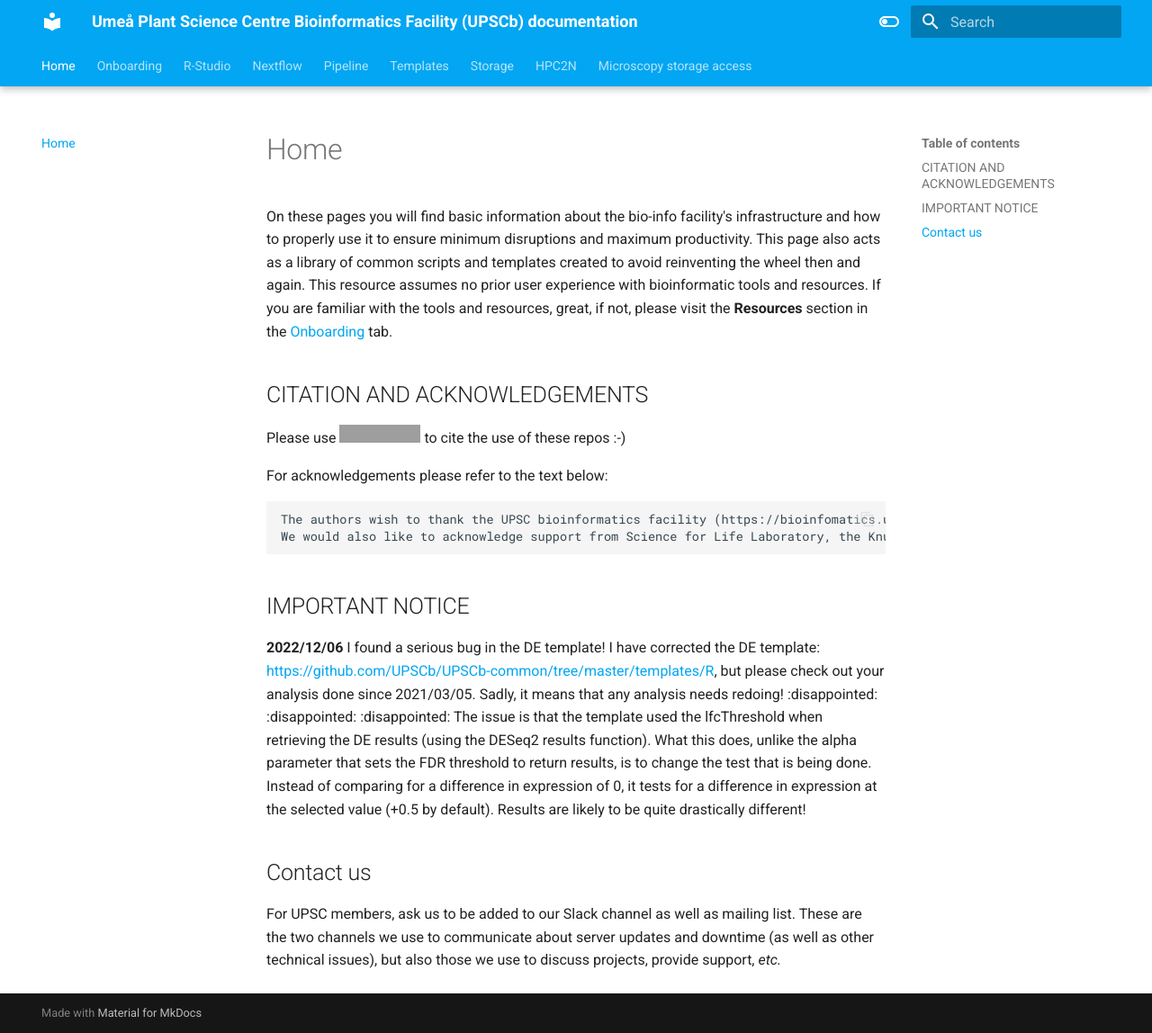
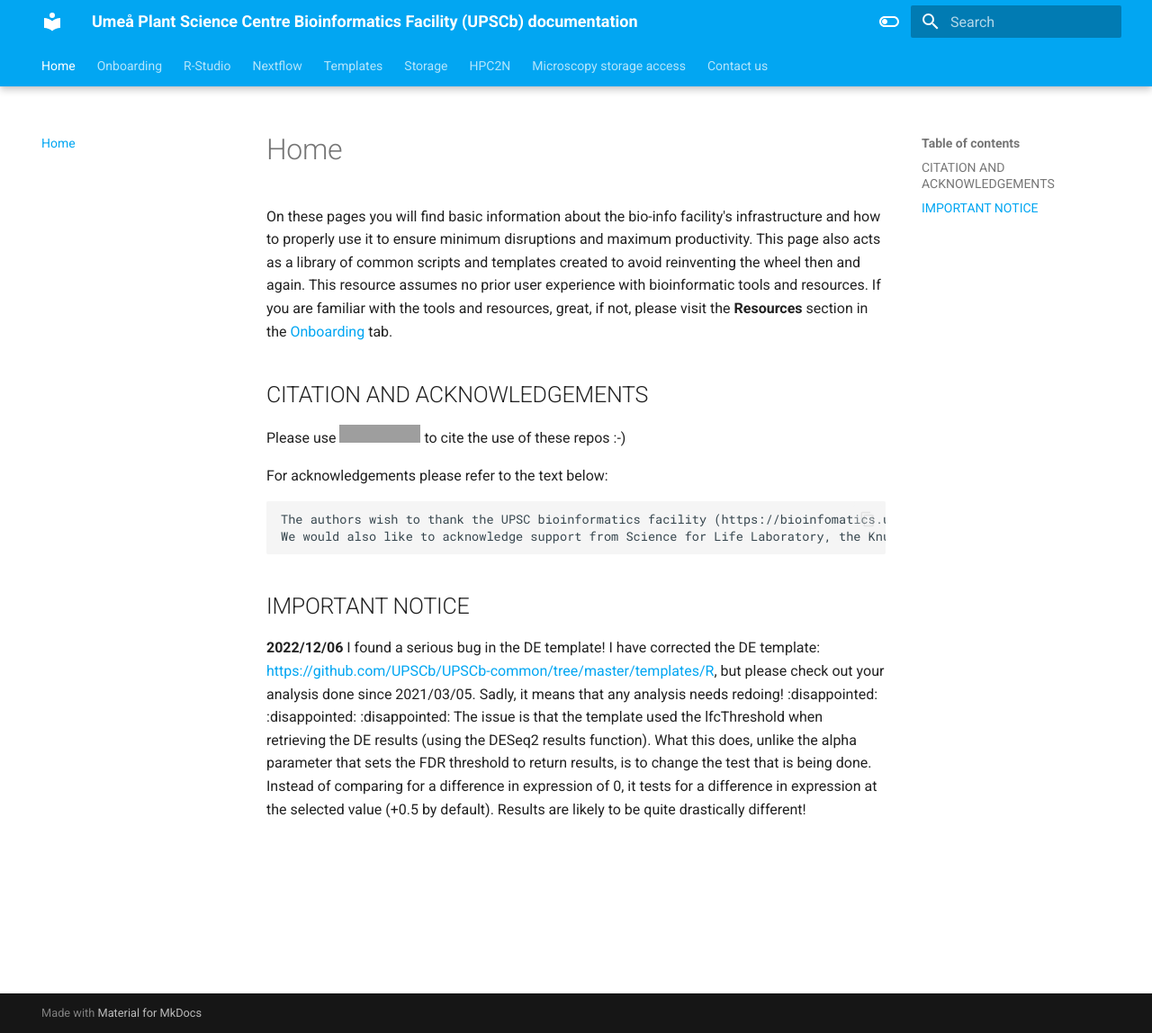
Before and after one commit to UPSCb/Documentation, an MkDocs documentation site: the page built from docs/README.md, in a window 1280 px wide and 1148 px high. Shown: the whole window at 90% size. Built offline with MkDocs 1.6.1 and Material for MkDocs 9.7.7, drawn with Linux system fonts in a browser that asks for light colours; grey boxes are pictures that could not be loaded.

Commit message:
updated documentation

```diff
--- a/docs/README.md
+++ b/docs/README.md
@@ -17,7 +17,3 @@
 ## IMPORTANT NOTICE
 
 **2022/12/06** I found a serious bug in the DE template! I have corrected the DE template: <https://github.com/UPSCb/UPSCb-common/tree/master/templates/R>, but please check out your analysis done since 2021/03/05. Sadly, it means that any analysis needs redoing! :disappointed: :disappointed: :disappointed: The issue is that the template used the lfcThreshold when retrieving the DE results (using the DESeq2 results function). What this does, unlike the alpha parameter that sets the FDR threshold to return results, is to change the test that is being done. Instead of comparing for a difference in expression of 0, it tests for a difference in expression at the selected value (+0.5 by default). Results are likely to be quite drastically different!
-
-## Contact us
-
-For UPSC members, ask us to be added to our Slack channel as well as mailing list. These are the two channels we use to communicate about server updates and downtime (as well as other technical issues), but also those we use to discuss projects, provide support, *etc.*
```
Also changed, not shown: docs/2_Onboarding.md (+3 -0 lines), docs/4_nextflow.md (+5 -0 lines), docs/5_pipeline.md (deleted, +0 -3 lines), docs/zContact.md (added, +5 -0 lines), server_graphic.png (added).
